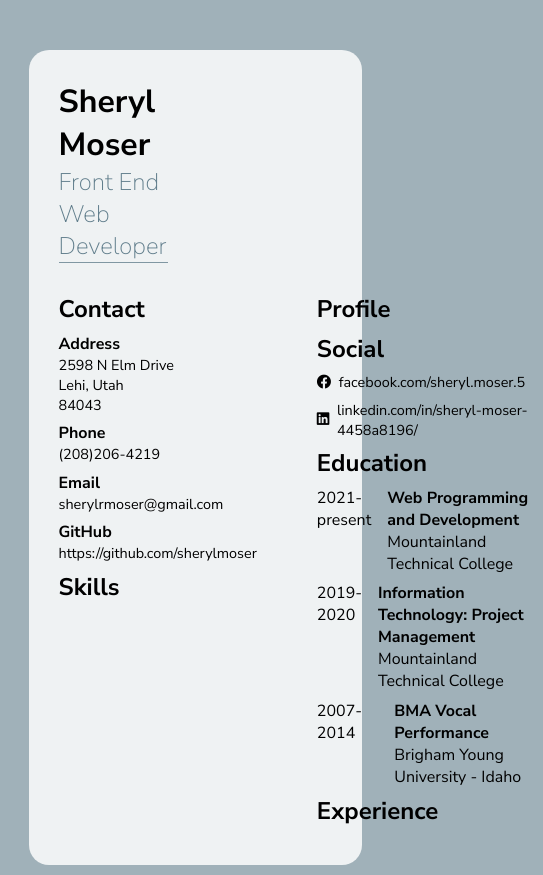
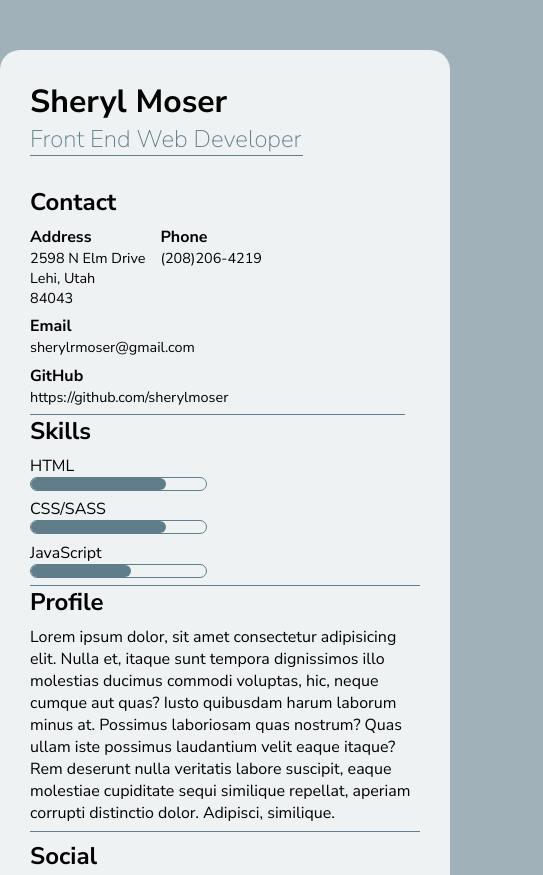
Before and after one commit to sherylmoser/scssResume, a plain HTML site: page index.html in a window 390 px wide. Shown: the top 875 px of the page, 543 px wide, since content can reach past the window. Drawn offline with Linux system fonts and the light colour scheme.

Commit message:
styled more, added responsiveness

```diff
--- a/index.html
+++ b/index.html
@@ -23,8 +23,9 @@
         </header>
         <div class="resumeInfo">
             <div class="left">
-                <div class="contact">
+                <div class="contact section">
                     <h3>Contact</h3>
+                    <div class="mediaLeft">
                         <div class="contactBox margin">
                             <h4>Address</h4>
                             <p>2598 N Elm Drive</p>
@@ -44,15 +45,46 @@
                             <p>https://github.com/sherylmoser</p>
                         </div>
                     </div>
+                </div>
                 <div class="skills">
                     <h3>Skills</h3>
+                    <div class="mediaSkills">
+                        <div class="singleSkill">
+                            <p>HTML</p>
+                            <div class="progressBox">
+                                <div class="progressBarHTML">
+                                </div>
+                            </div>
+                        </div>
+                        <div class="singleSkill">
+                            <p>CSS/SASS</p>
+                            <div class="progressBox">
+                                <div class="progressBarCSS">
+                                </div>
+                            </div>
+                        </div>
+                        <div class="singleSkill">
+                            <p>JavaScript</p>
+                            <div class="progressBox">
+                                <div class="progressBarJava">
+                                </div>
+                            </div>
+                        </div>
+                    </div>
                 </div>
             </div>
             <div class="right">
-                <div class="profile margin">
+                <div class="profile margin section">
                     <h3>Profile</h3>
+                    <p class="margin">Lorem ipsum dolor, sit amet consectetur adipisicing elit. Nulla et, itaque sunt
+                        tempora
+                        dignissimos illo molestias ducimus commodi voluptas, hic, neque cumque aut quas? Iusto quibusdam
+                        harum laborum minus at.
+                        Possimus laboriosam quas nostrum? Quas ullam iste possimus laudantium velit eaque itaque? Rem
+                        deserunt nulla veritatis labore suscipit, eaque molestiae cupiditate sequi similique repellat,
+                        aperiam corrupti distinctio dolor. Adipisci, similique.</p>
                 </div>
-                <div class="social">
+                <div class="social section">
                     <h3>Social</h3>
                     <div class="socialLinkBox">
                         <div class="socialLink margin">
@@ -66,7 +98,7 @@
                         </div>
                     </div>
                 </div>
-                <div class="education margin">
+                <div class="education margin section">
                     <h3>Education</h3>
                     <div class="singleEd margin">
                         <div class="years">
@@ -98,6 +130,7 @@
                 </div>
                 <div class="experience">
                     <h3>Experience</h3>
+
                 </div>
             </div>
         </div>
--- a/scss/_global.scss
+++ b/scss/_global.scss
@@ -7,11 +7,19 @@ $black: #000000;
 $spacing: 15px;
 $size: 16px;
 $font: 'Nunito Sans', sans-serif;
+$border: 1px solid $darkBlueGrey;
 
 @mixin flex($just, $align) {
     display: flex;
     justify-content: $just;
     align-items: $align;
+}
+@mixin progress($wide:175px, $bord:$border, $bg:none) {
+    width: $wide;
+    height: $spacing*.8;
+    border: $bord;
+    border-radius: $spacing;
+    background-color: $bg;
 }
 %flexcol {
     flex-direction: column;
--- a/scss/style.scss
+++ b/scss/style.scss
@@ -6,15 +6,17 @@ body {
 }
 .container {
     background-color: $lightGrey;
-    width: 70%;
+    width: 75%;
     margin: 50px auto;
     padding: $spacing*2;
     border-radius: 20px;
+    transition: width .5s linear;
 }
 header {
     margin-bottom: $spacing*2;
-    border-bottom: 1px solid $mediumBlueGrey;
+    border-bottom: $border;
     width: 40%;
+    transition: width .5s linear;
     h2 {
         font-weight: 200;
         color: $darkBlueGrey;
@@ -27,6 +29,9 @@ header {
         @extend %margin;
     }
 }
+.section {
+    border-bottom: $border;
+}
 .margin {
     @extend %margin;
 }
@@ -35,12 +40,31 @@ header {
         font-size: $size*.9;
     }
 }
+.left {
+    padding-right: $spacing;
+}
 .right {
     flex-grow: 2;
-    margin-left: $spacing*4;
+    padding-left: $spacing*2;
+    border-left: $border;
 }
 .socialLinkBox {
     @include flex(flex-start, center);
+}
+.singleSkill {
+    @extend %margin;
+}
+.progressBox {
+    @include progress();
+}
+.progressBarHTML {
+    @include progress(135px, none, $darkBlueGrey);
+}
+.progressBarCSS {
+    @include progress(135px, none, $darkBlueGrey);
+}
+.progressBarJava {
+    @include progress(100px, none, $darkBlueGrey);
 }
 .socialLink {
     @include flex(flex-start, center);
@@ -57,10 +81,72 @@ header {
     .years {
         width: 125px;
     }
+    .degree {
+        h4 {
+            font-weight: 600;
+        }
+        p {
+            font-weight: 300;
+        }
+    }
 }
-@media (max-width: 1150px) {
+@media (max-width: 1000px) {
+    .container {
+        width: 85%;
+    }
     .socialLinkBox {
         flex-direction: column;
         align-items: flex-start;
     }
 }
+@media (max-width: 800px) {
+    header {
+        width: 70%;
+    }
+    .resumeInfo {
+        flex-direction: column;
+    }
+    .left {
+        display:flex;
+        border-bottom: $border;
+        .section {
+            border-bottom: none;
+        }
+        .mediaLeft {
+            display: flex;
+            flex-wrap: wrap;
+            .contactBox {
+                margin-right: $spacing;
+            }
+        }
+        .skills {
+            border-left: $border;
+            padding-left: $spacing;
+        }
+    }
+    .right {
+        border-left: none;
+        padding-left: 0;
+    }
+}
+@media (max-width:500px) {
+    .container {
+        width: 100%;
+    }
+    .left {
+        display: block;
+        .section {
+            border-bottom: $border;
+        }
+        .skills {
+            border-left: none;
+            padding-left: 0;
+        }
+        .mediaSkills {
+            display: flex;
+            justify-content: space-between;
+            flex-wrap: wrap;
+            padding-right: $spacing*2;
+        }
+    }
+}
```
Also changed, not shown: css/style.css, 1 other file. Lines whose indentation alone changed are shown as unchanged.
